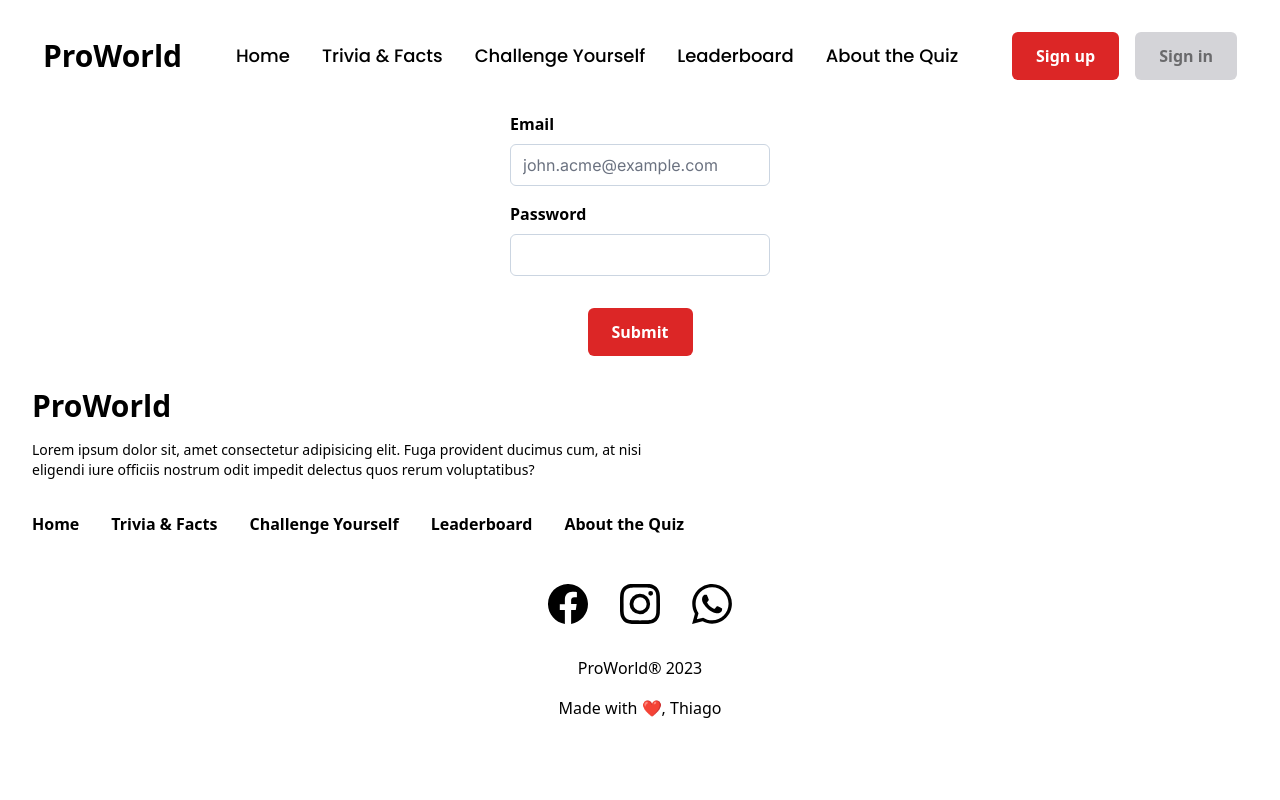
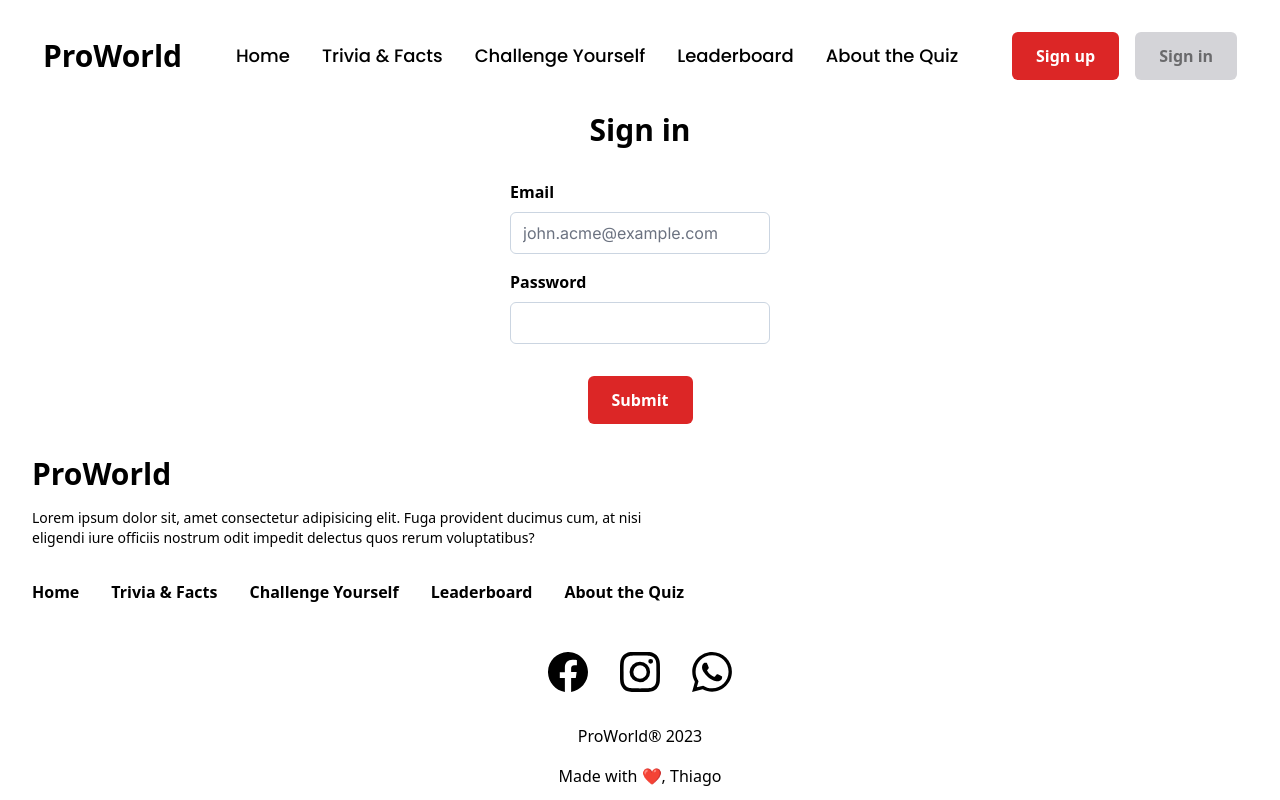
Before and after one commit to thiagond-code/trivia-project, a Next.js app in the folder trivia-project/: page /signin in a window 1280 px wide. Built offline with nearby package versions, Linux system fonts and the light colour scheme.

Commit message:
style: Added title

```diff
--- a/trivia-project/src/pages/signin.tsx
+++ b/trivia-project/src/pages/signin.tsx
@@ -8,7 +8,7 @@ const fields = listFields.slice(2)
 
 const renderFields = fields.map(field => {
     return (
-        <div key={field.label} className='flex flex-col m-auto gap-2'>
+        <div key={field.label} className='flex flex-col gap-2'>
             <label className='font-semibold' htmlFor={field.accessibility}>{field.label}</label>
             <Field
                 type={field.type}
@@ -36,7 +36,8 @@ export default function SignIn() {
         router.push('/play')
     }}
 >
-    <FormikForm className='flex flex-col gap-8' role='form'>
+    <FormikForm className='flex flex-col items-center gap-8' role='form'>
+        <h1 className='text-3xl font-bold'>Sign in</h1>
         <fieldset className='flex flex-col gap-4'>
             {renderFields}
         </fieldset>
```
